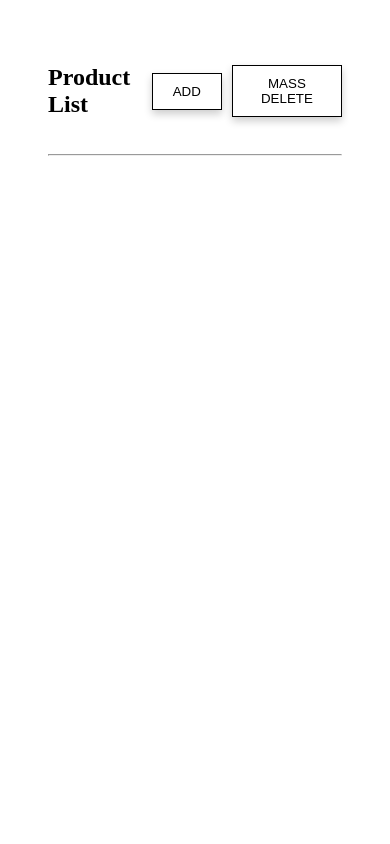
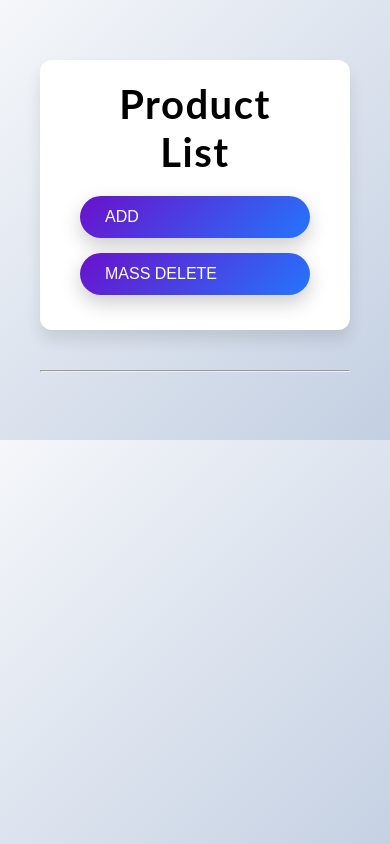
Before and after one commit to Kareem-1/DemoProject, a React (Vite) app in the folder frontend/: page / in a window 390 px wide. Built offline with nearby package versions, Linux system fonts and the light colour scheme; no server answers.

Commit message:
styles commit

```diff
--- a/frontend/src/sass/list.scss
+++ b/frontend/src/sass/list.scss
@@ -1,66 +1,99 @@
-$bg-color: #fff;
-$border-color: #000;
-$text-color: #000;
-$box-shadow-color: rgba(0, 0, 0, 0.2);
+body {
+  font-family: 'Lato', sans-serif;
+  background: linear-gradient(135deg, #f5f7fa 0%, #c3cfe2 100%);
+  margin: 0;
+  padding: 0;
+  box-sizing: border-box;
+}
 
 .product-list {
-  background-color: $bg-color;
-  padding: 20px;
+  padding: 40px 20px;
+  max-width: 1400px;
+  margin: 0 auto;
+}
 
 .header {
   display: flex;
-    justify-content: flex-end; // Align buttons to the right
+  justify-content: space-between;
   align-items: center;
-    margin-bottom: 20px;
+  margin-bottom: 40px;
+  background: #fff;
+  padding: 20px 40px;
+  border-radius: 12px;
+  box-shadow: 0 10px 15px rgba(0, 0, 0, 0.1);
+}
 
-    h1 {
-      font-size: 24px;
-      color: $text-color;
-      margin-right: auto; // Align the title to the left
+.header h1 {
+  font-size: 2.5rem;
+  letter-spacing: 1.5px;
+  font-weight: 700;
+  margin: 0;
 }
 
 button {
-      padding: 10px 20px;
-      background-color: $bg-color;
-      border: 1px solid $border-color;
+  padding: 12px 25px;
+  border: none;
+  border-radius: 50px;
+  background: linear-gradient(135deg, #6a11cb 0%, #2575fc 100%);
+  color: white;
+  font-size: 1rem;
   cursor: pointer;
-      box-shadow: 0px 4px 8px $box-shadow-color;
-      margin-left: 10px; // Adds spacing between buttons
   transition: all 0.3s ease;
-
-      &:hover {
-        background-color: $border-color;
-        color: $bg-color;
-      }
+  display: flex;
+  align-items: center;
+  gap: 10px;
+  box-shadow: 0 8px 20px rgba(0, 0, 0, 0.2);
 }
 
+button:hover {
+  transform: translateY(-3px);
+  box-shadow: 0 12px 25px rgba(0, 0, 0, 0.2);
 }
 
 .products {
   display: grid;
-    grid-template-columns: repeat(4, 1fr);
-    gap: 20px;
+  grid-template-columns: repeat(auto-fit, minmax(320px, 1fr));
+  gap: 30px;
+}
 
 .product {
-      border: 1px solid $border-color;
-      padding: 10px;
-      display: flex;
+  background-color: #fff;
+  padding: 30px;
+  border-radius: 20px;
+  box-shadow: 0 15px 25px rgba(0, 0, 0, 0.1);
+  transition: transform 0.3s ease, box-shadow 0.3s ease;
+}
+
+.product:hover {
+  transform: translateY(-5px);
+  box-shadow: 0 20px 35px rgba(0, 0, 0, 0.15);
+}
+
+.product-details p {
+  margin: 10px 0;
+  font-size: 1.1rem;
+  color: #333;
+  line-height: 1.6;
+}
+
+.product-details p:first-child {
+  font-weight: 600;
+  color: #6a11cb;
+}
+
+@media (max-width: 768px) {
+  .header {
       flex-direction: column;
       align-items: center;
-      background-color: $bg-color;
-      box-shadow: 0px 4px 8px $box-shadow-color;
-
-      .delete-checkbox {
-        margin-bottom: 10px;
+      text-align: center;
   }
 
-      .product-details {
-        text-align: center;
+  .header h1 {
+      margin-bottom: 20px;
+  }
 
-        p {
-          margin: 5px 0;
+  button {
+      width: 100%;
+      margin-bottom: 15px;
   }
 }
-    }
-  }
-}
```
Lines whose indentation alone changed are shown as unchanged.
